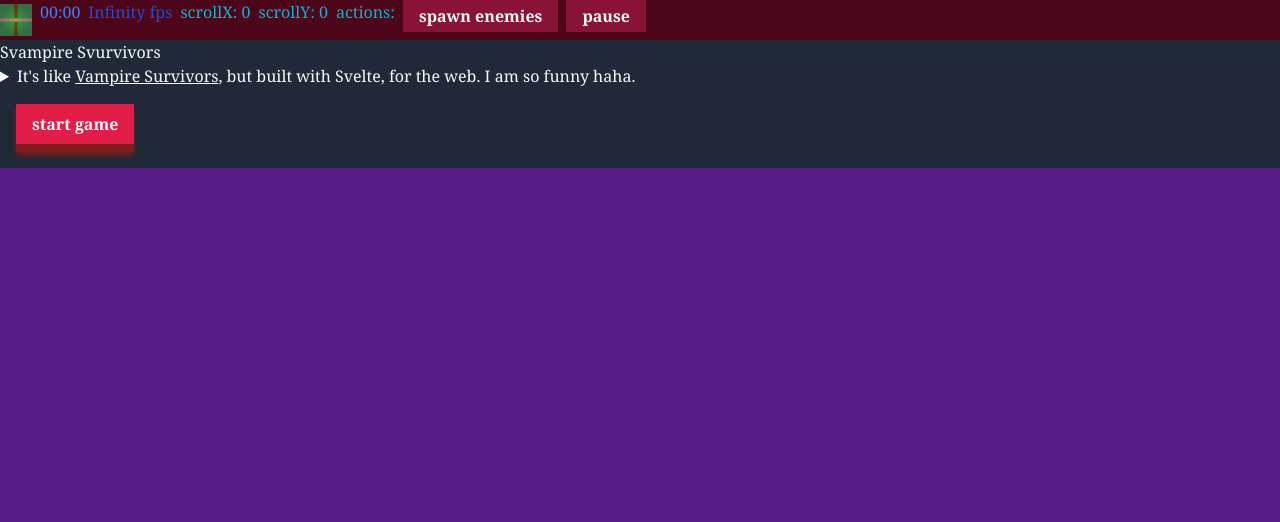
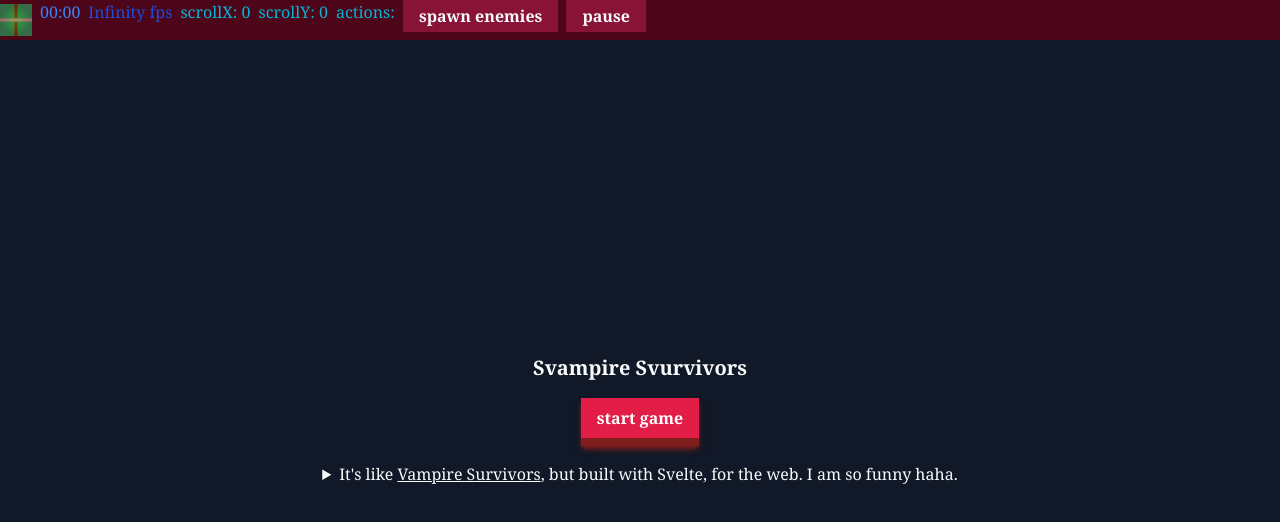
Before and after one commit to saitheninja/svampire-svurvivors, a SvelteKit app: page / in a window 1280 px wide. Shown: the top 522 px of the page. Built offline with nearby package versions, Linux system fonts and the light colour scheme.

Commit message:
Styling start screen

```diff
--- a/src/routes/+page.svelte
+++ b/src/routes/+page.svelte
@@ -276,11 +276,7 @@
 
 <Controls bind:actionsActive />
 
-<div
-  id="game-window"
-  bind:this={elGameWindow}
-  class="flex max-h-screen flex-col overflow-clip bg-gray-800"
->
+<div id="game-window" bind:this={elGameWindow} class="flex h-screen flex-col bg-gray-900">
   <div id="top-ui" class="z-50 flex max-h-max flex-row gap-2 bg-rose-950">
     <img
       src={terrainForest.imagePath}
@@ -336,8 +332,22 @@
   </div>
 
   {#if isInfoShown === true}
-    <div id="info">
-      <h1>Svampire Svurvivors</h1>
+    <div id="info" class="mx-auto my-auto max-w-max">
+      <h1 class="text-center text-xl font-extrabold">Svampire Svurvivors</h1>
+
+      <form
+        id="form-start-game"
+        onsubmit={(event) => {
+          event.preventDefault();
+          startGame();
+        }}
+        class="mx-auto max-w-max"
+      >
+        <button
+          class="m-4 border-b-8 border-red-900 bg-rose-600 px-4 py-2 font-extrabold text-white shadow-md shadow-red-900"
+          >start game</button
+        >
+      </form>
 
       <details>
         <summary>
@@ -379,24 +389,11 @@
           </ul>
         </div>
       </details>
-
-      <form
-        id="form-start-game"
-        onsubmit={(event) => {
-          event.preventDefault();
-          startGame();
-        }}
-      >
-        <button
-          class="m-4 border-b-8 border-red-900 bg-rose-600 px-4 py-2 font-extrabold text-white shadow-md shadow-red-900"
-          >start game</button
-        >
-      </form>
     </div>
   {/if}
 
   <div bind:this={elWorld} id="world" class="overflow-auto bg-purple-900">
-    <div bind:this={elTerrain} id="terrain" class="min-h-screen">
+    <div bind:this={elTerrain} id="terrain">
       <!-- enemies go here -->
     </div>
 
```
